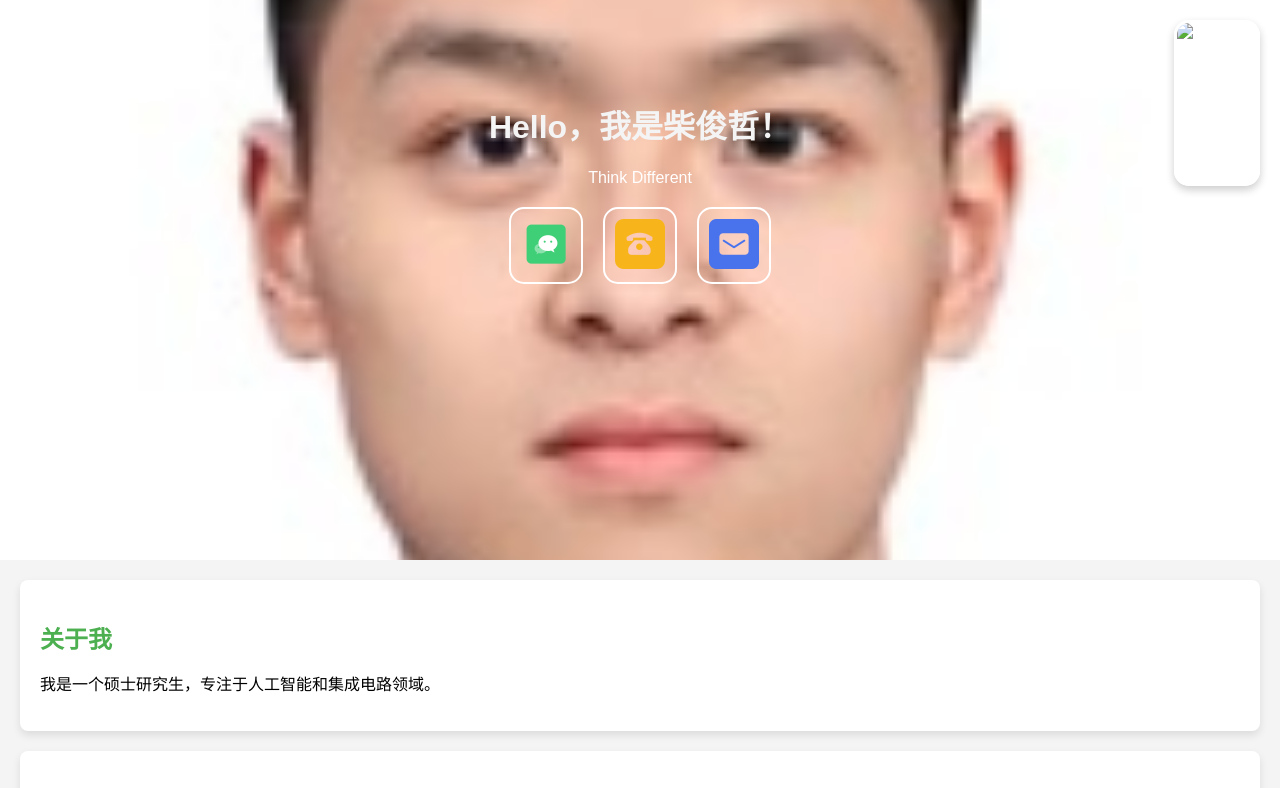
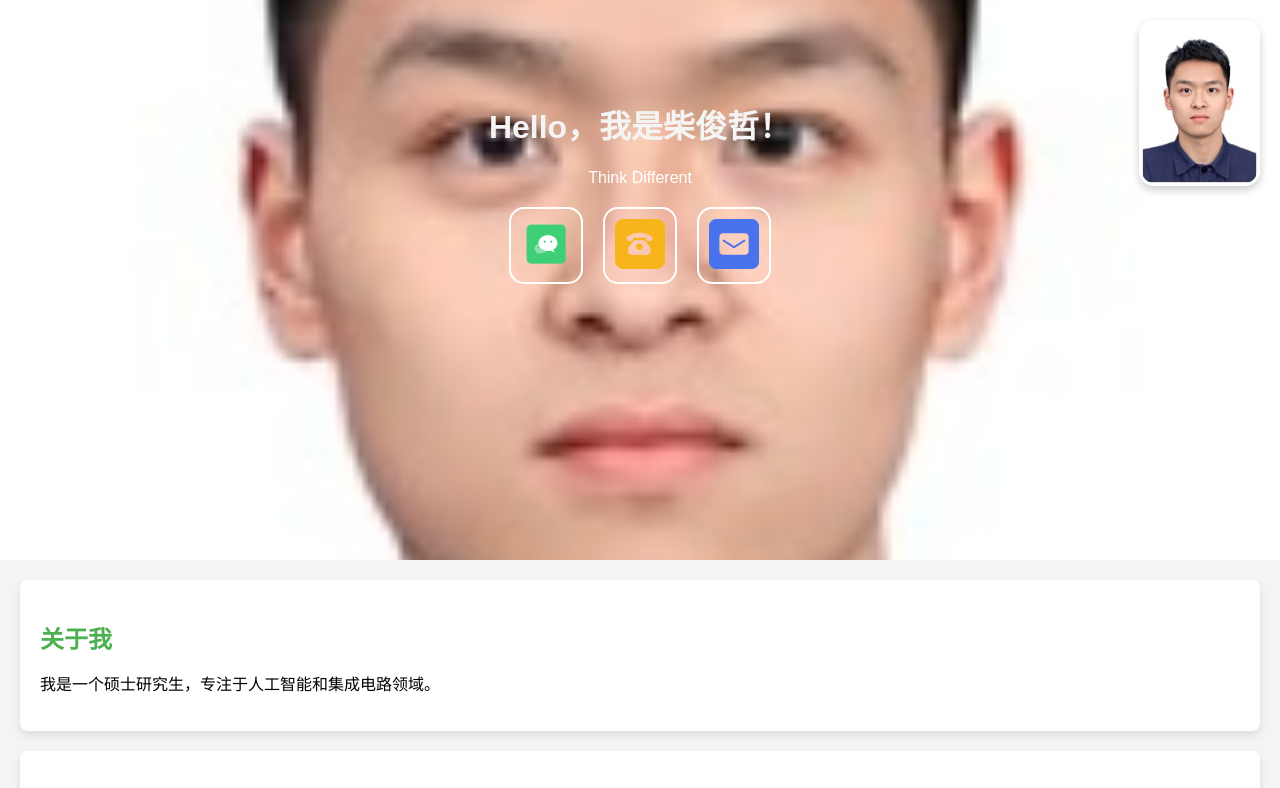
Before and after one commit to IceSoda/personal-website, a plain HTML site: page index.html in a window 1280 px wide. Shown: the top 788 px of the page. Drawn offline with Linux system fonts and the light colour scheme.

Commit message:
Update index.html

```diff
--- a/index.html
+++ b/index.html
@@ -3,7 +3,7 @@
 <head>
     <meta charset="UTF-8">
     <meta name="viewport" content="width=device-width, initial-scale=1.0">
-    <title>Smith的个人介绍</title>
+    <title>柴俊哲的个人介绍</title>
     <link rel="stylesheet" href="styles.css">
 </head>
 <body>
@@ -11,7 +11,7 @@
         <h1>Hello，我是柴俊哲！</h1>
         <p>Think Different</p>
         <div id="profile-photo">
-            <img src="your-photo.jpg" alt="我的照片">
+            <img src="图片1.jpg" alt="我的照片">
         </div>
         <!-- 添加联系方式图标按钮 -->
         <div class="contact-icons">
```
